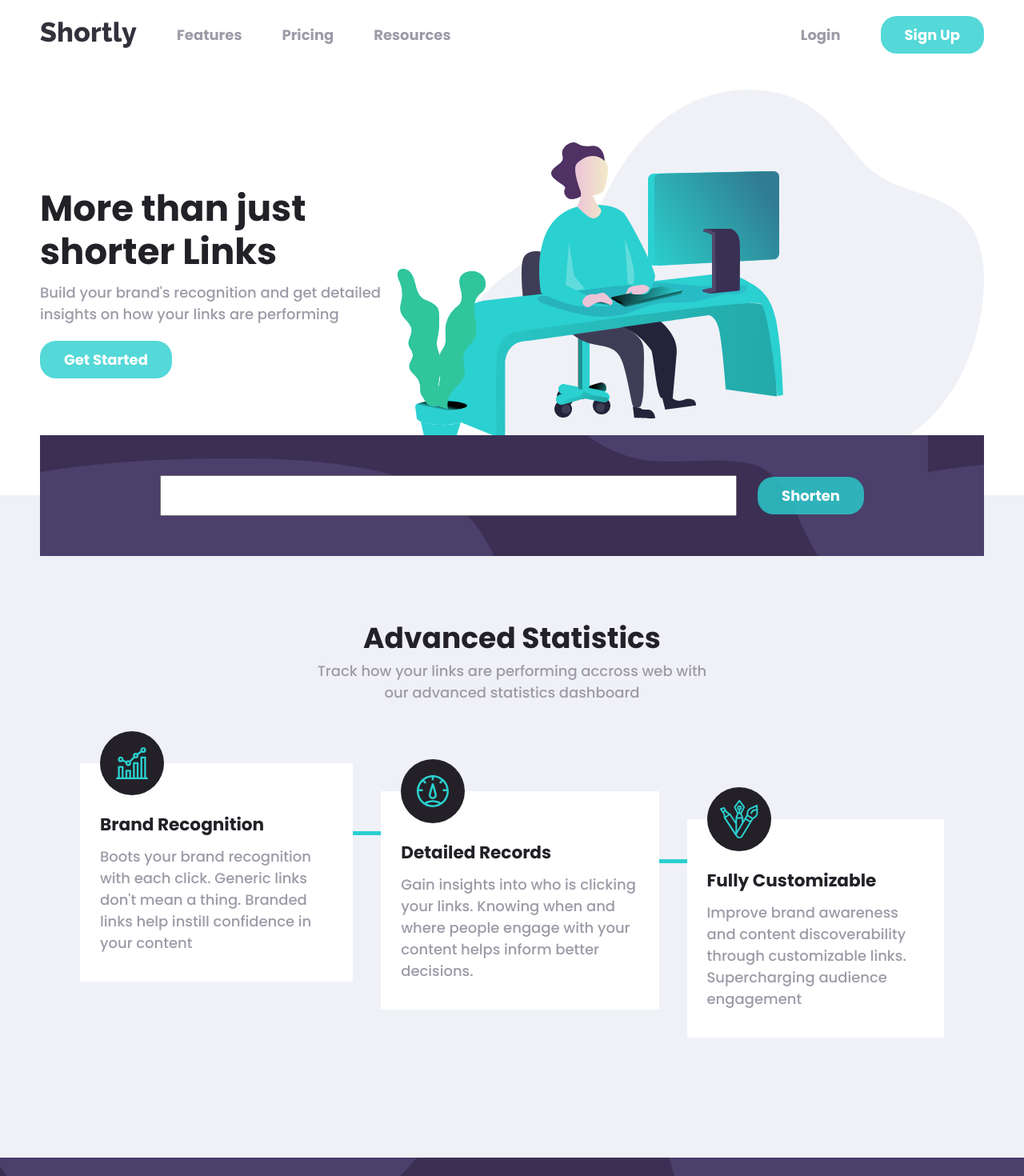
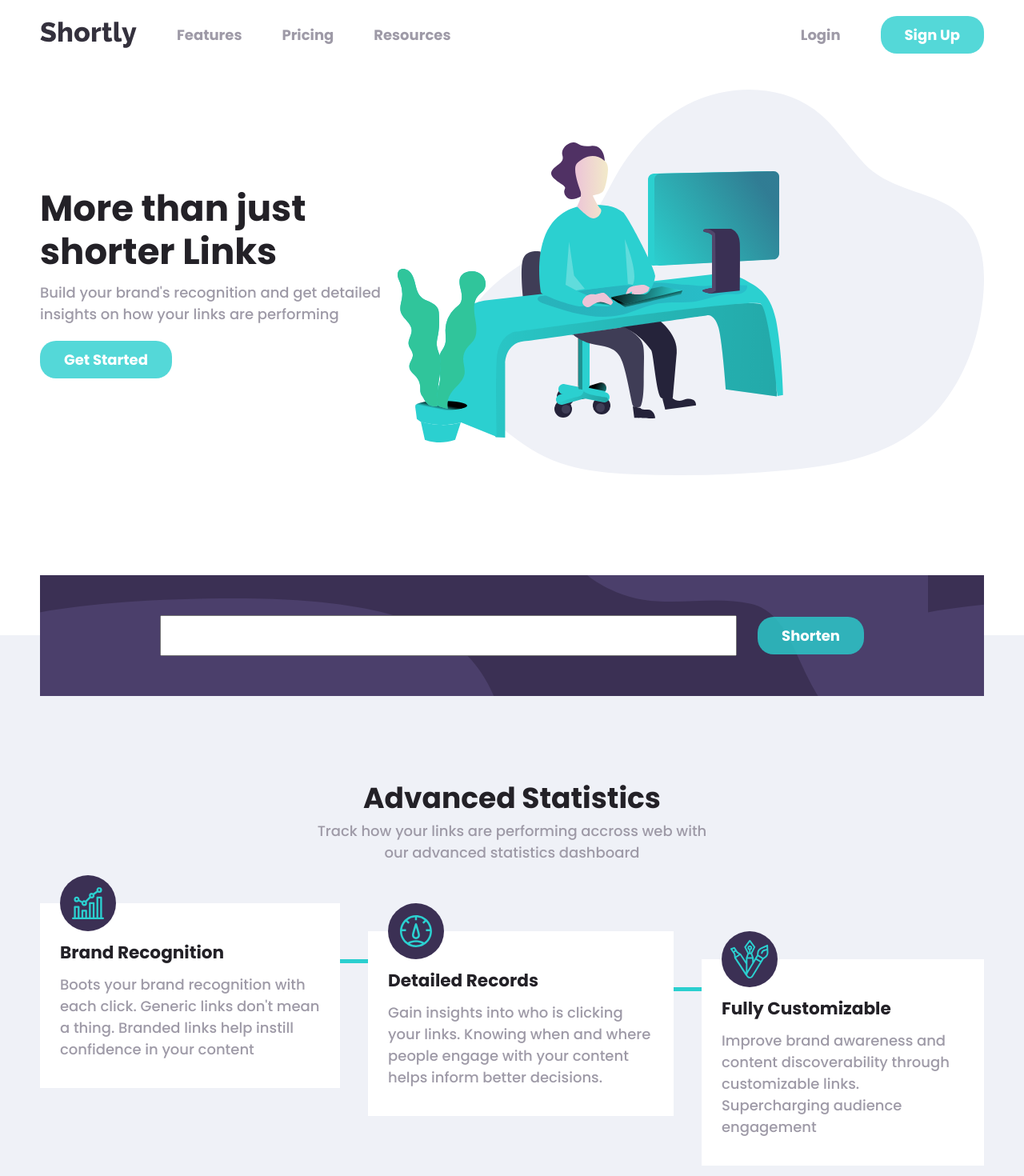
Before and after one commit to Ryan-Maddock-96/url-shortening-project, a React (Create React App) app in the folder url-shortening-app/: page / in a window 1280 px wide. Shown: the top 1470 px of the page at 80% size. Built offline with nearby package versions, Linux system fonts and the light colour scheme.

Commit message:
Started shortening links

```diff
--- a/url-shortening-app/src/components/LinkShorten.js
+++ b/url-shortening-app/src/components/LinkShorten.js
@@ -22,7 +22,15 @@ const LinkShorten = () => {
                 <button onClick={fetchData}>Shorten</button>
             </div>
 
-            {[...shortLinks].map(link => <div className='linkItem'>{link.short_link}</div>)}
+            {
+                [...shortLinks].map(link =>
+                    <div className='linkItem'>
+                        <span>{link.original_link}</span>
+                        <span>{link.short_link}</span>
+                        <button>Copy Link</button>
+                    </div>
+                )
+            }
         </div>
     );
 }
--- a/url-shortening-app/src/components/Statistics.js
+++ b/url-shortening-app/src/components/Statistics.js
@@ -21,7 +21,7 @@ const Statistics = () => {
         }
     ]
     return (
-        <section>
+        <div className='statContainer'>
             <div className='title'>
                 Advanced Statistics
                 <p>Track how your links are performing accross web with our advanced statistics dashboard</p>
@@ -35,7 +35,7 @@ const Statistics = () => {
                     </div>
                 )}
             </div>
-        </section>
+        </div>
     );
 }
 
--- a/url-shortening-app/src/styles/Header.scss
+++ b/url-shortening-app/src/styles/Header.scss
@@ -1,7 +1,7 @@
 header {
     display: flex;
     align-items: center;
-    padding: 25px 0 150px 150px;
+    padding: 25px 0 200px 150px;
     gap: 100px;
     overflow: hidden;
 
@@ -22,7 +22,7 @@ header {
 
 @media only screen and (max-width: $tablet) {
     header {
-        padding: 25px 50px;
+        padding: 25px 50px 200px;
         overflow: hidden;
         gap: 10px;
     }
@@ -31,7 +31,7 @@ header {
 @media  only screen and (max-width: $mobile) {
     header {
         flex-direction: column-reverse;
-        padding: 50px 25px;
+        padding: 50px 25px 200px;
         text-align: center;
         gap: 50px;
 
--- a/url-shortening-app/src/styles/Statistics.scss
+++ b/url-shortening-app/src/styles/Statistics.scss
@@ -1,18 +1,23 @@
 $spacing: 35px;
 $mobile-spacing: 75px;
+
+
+.statContainer {
+    padding: 100px 0;
+}
 
 .statItems {
     display: flex;
     align-items: flex-start;
     gap: $spacing;
-    margin: 75px 0 0;
+    margin: 50px 0 0;
 
     .item {
         position: relative;
         text-align: left;
         background: #fff;
         flex-grow: 1;
-        padding: 50px 25px 35px;
+        padding: 35px 25px 35px;
         box-sizing: border-box;
 
         .title {
@@ -43,11 +48,11 @@ $mobile-spacing: 75px;
         display: flex;
         justify-content: center;
         align-items: center;
-        top: -40px;
-        height: 80px;
-        width: 80px;
+        top: -35px;
+        height: 70px;
+        width: 70px;
         border-radius: 50%;
-        background: $very-dark-violet;
+        background: $dark-violet;
     }
 }
 
```
